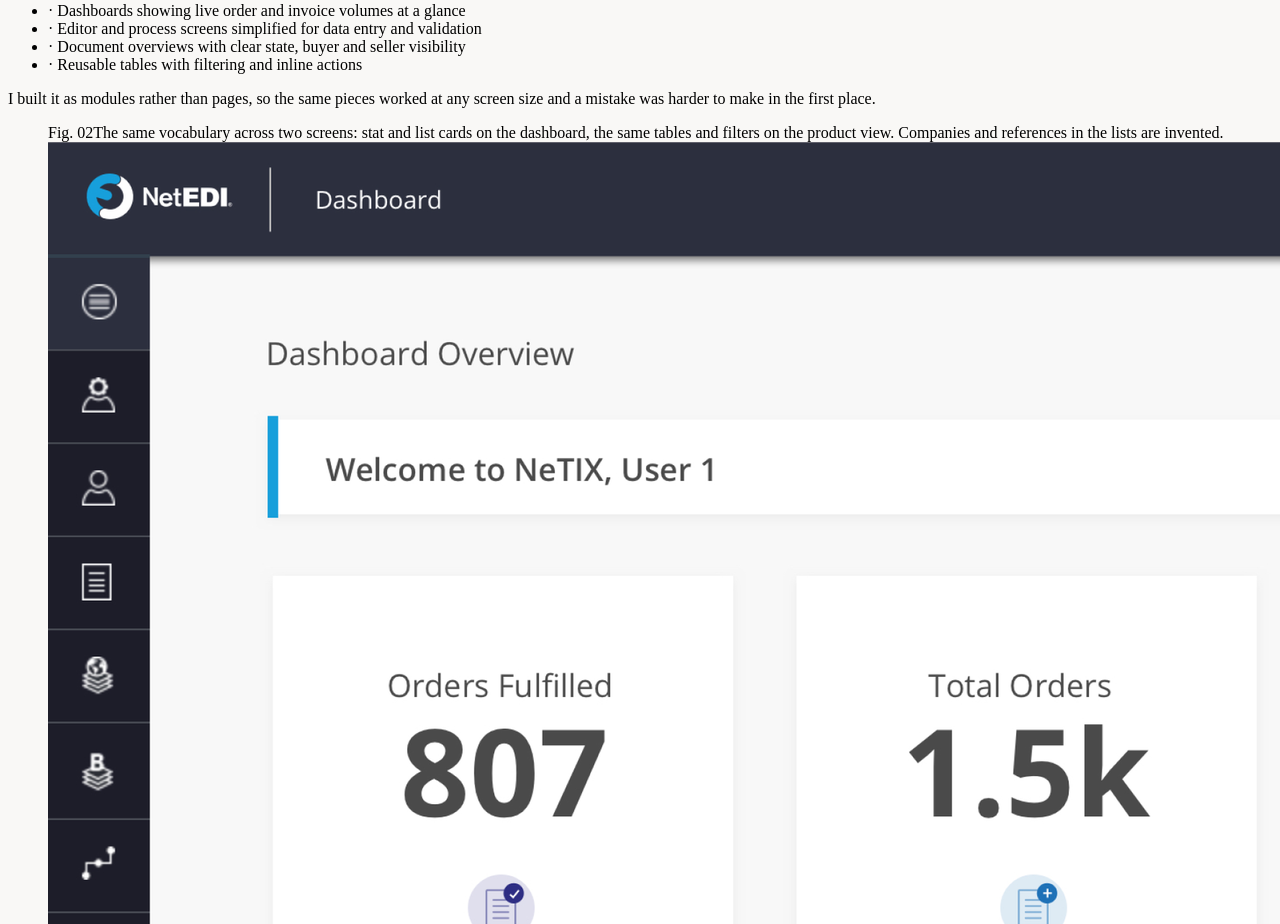
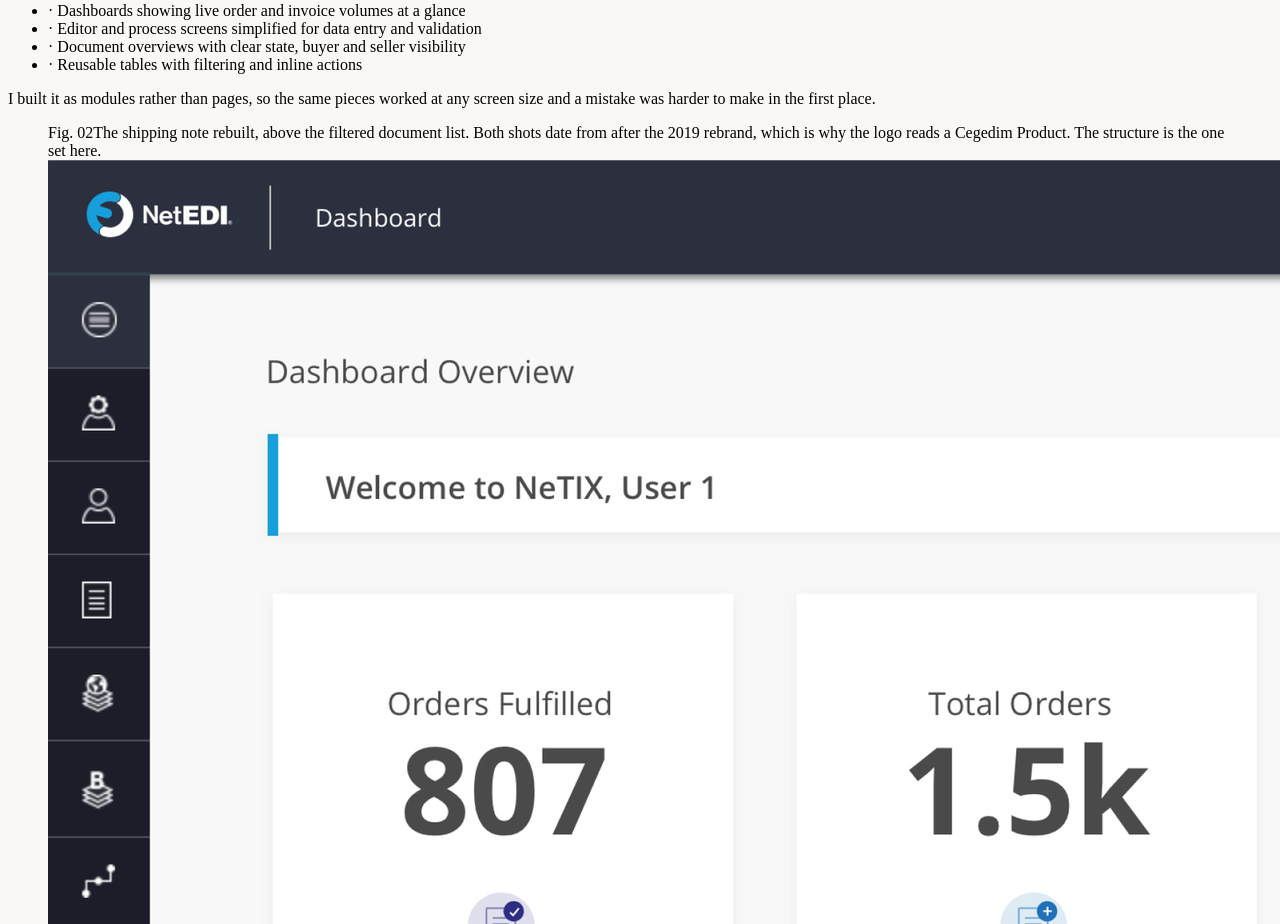
Before and after one commit to jadeparrish/portfolio, a Next.js app: page /work/netix in a window 1280 px wide. Shown: the part 2980-3904 px from the top of the page. Built offline with nearby package versions, Linux system fonts and the light colour scheme.

Commit message:
Update content and captions in page.js

```diff
--- a/app/work/netix/page.js
+++ b/app/work/netix/page.js
@@ -166,17 +166,19 @@ export default function NetIXCaseStudy() {
               </p>
 
               {/* Two screens rather than one: a single screen cannot show a
-                  system. The delivery locations, references and supplier names
-                  on the dashboard are invented, and the crop stops above the
-                  Top 10 and Bottom 10 Suppliers charts, which ranked twenty
-                  real companies by performance. */}
+                  system. Both are the NetEDIStarter test tenant, so there is
+                  almost nothing to redact; the one swap is the delivery
+                  location in the list, which named a real NHS site twelve
+                  times. The shipping note is cut below the Shipping Units
+                  table, where the original carries two empty tables and a row
+                  of zeroes. */}
               <Figure
                 n="02"
                 ratio=""
                 tint="bg-[#F9F8F6]"
-                caption="The same vocabulary across two screens: stat and list cards on the dashboard, the same tables and filters on the product view. Companies and references in the lists are invented."
+                caption="The shipping note rebuilt, above the filtered document list. Both shots date from after the 2019 rebrand, which is why the logo reads a Cegedim Product. The structure is the one set here."
               >
-                <Image src={figScreens} alt="Two redesigned NetIX screens, one above the other. The first is a dashboard: a dark navigation rail down the left, a welcome bar, then four stat cards reading orders fulfilled, total orders, order fill rate and sellers, and beneath them a card listing the latest advance shipping notices with success and failure pills, beside a doughnut chart breaking validation into successful, timeliness and data issues. The second screen is a product overview: the same navigation rail, a filter panel with seller, buyer and property pickers above a table of products listing seller code, description, traded unit EAN, tax code, unit price and last updated, each row ending in edit, view and delete buttons, with paging controls along the bottom." quality={95} placeholder="blur" className="w-full h-auto" />
+                <Image src={figScreens} alt="Two rebuilt NetIX screens, one above the other. The first is the shipping note: a dark header bar, then a pink panel listing five validation errors in plain language, each naming the field it belongs to. Below it the document itself, with buyer, seller and delivery location across the top, then underlined fields for references and dates, and a Shipping Units table listing six numbered rows with product code, prices and quantities. The second screen is the document list: a dark navigation rail down the left, a row of filter chips above the table with one filter panel open on a contains rule, and a table of documents carrying reference dates, seller, delivery location and buyer, its last two columns holding status pills in green, red, amber and grey reading complete, failed, held and pending." quality={95} placeholder="blur" className="w-full h-auto" />
               </Figure>
             </div>
 
```
